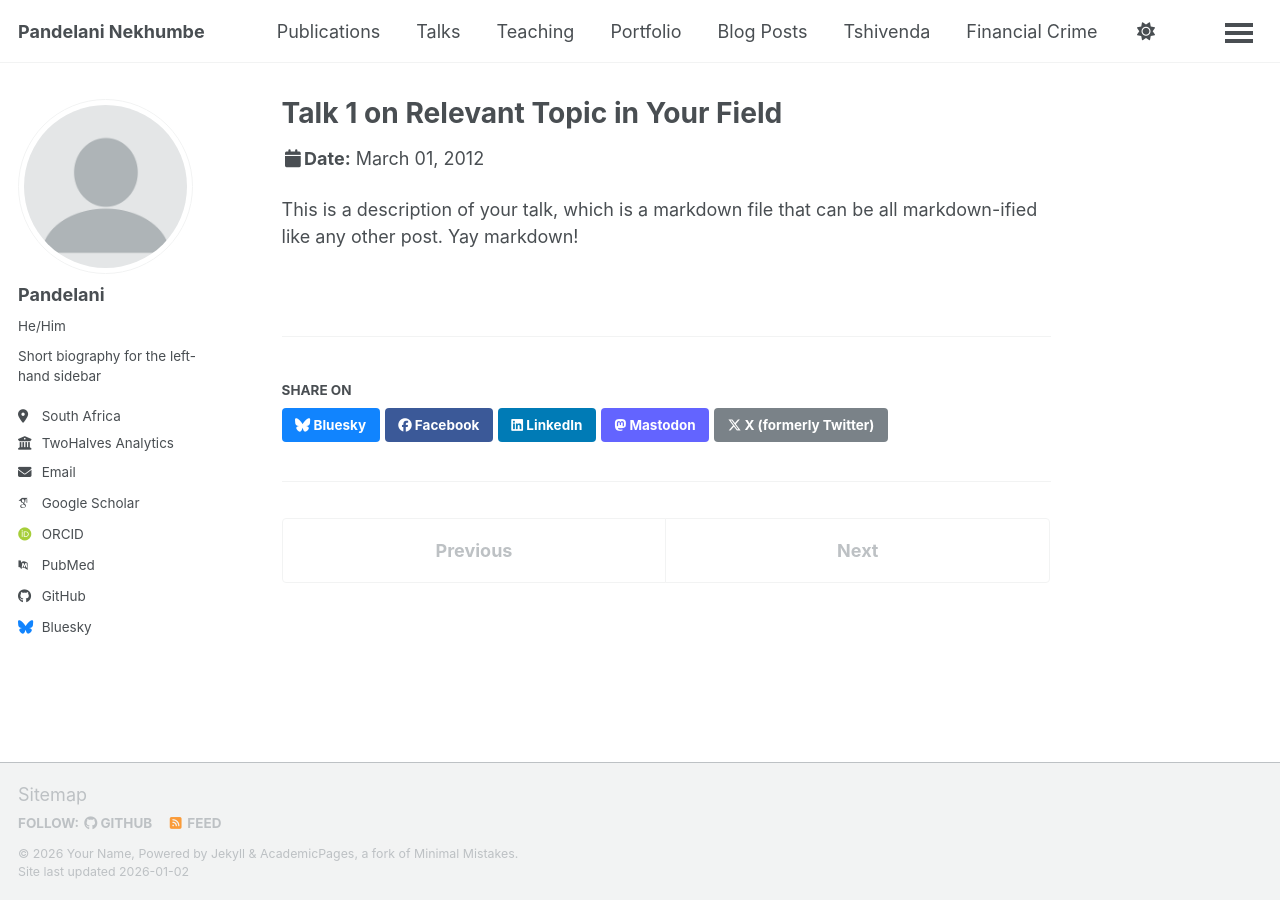
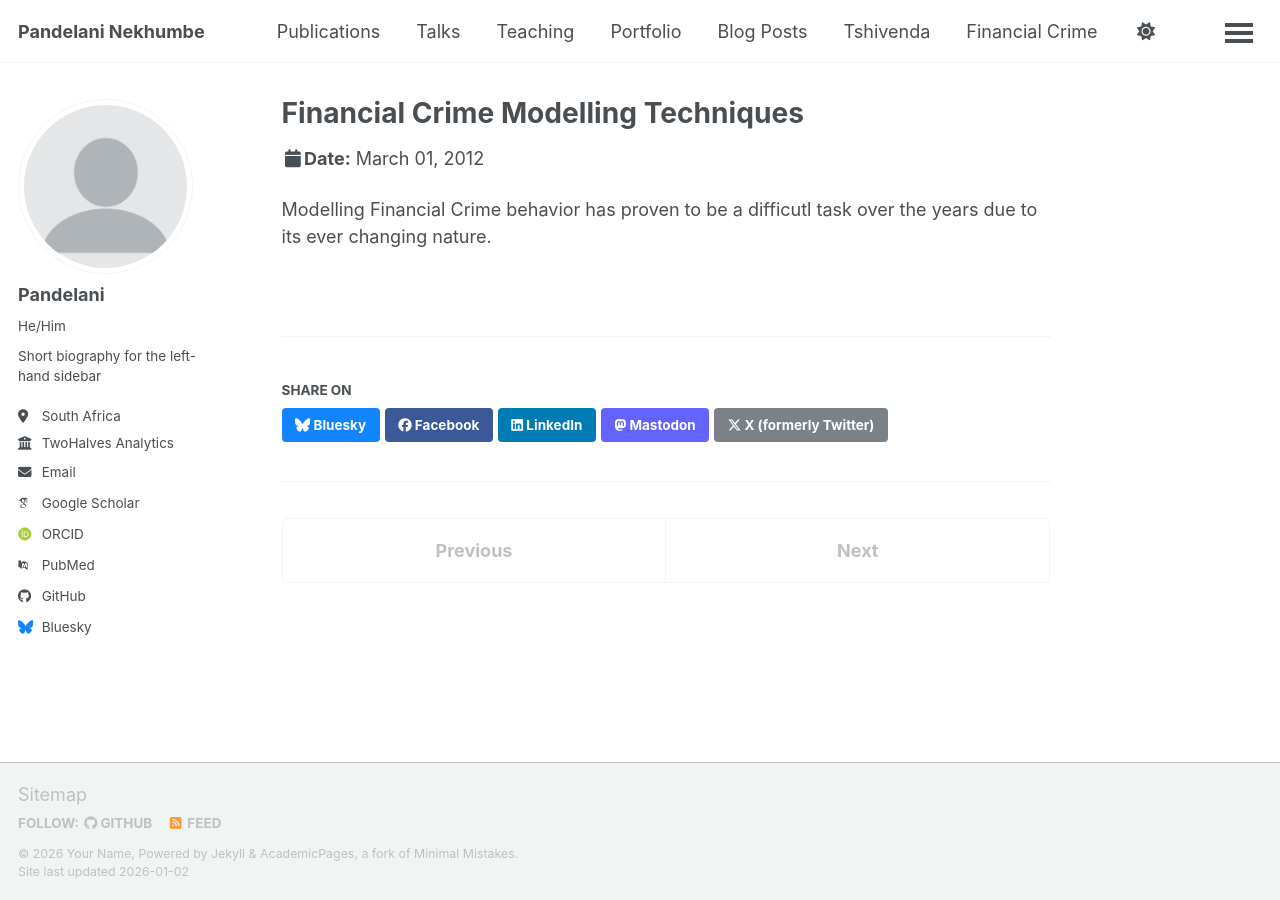
Before and after one commit to Pandelani/Pandelani.github.io, a Jekyll site: the page built from _talks/2012-03-01-talk-1.md, in a window 1280 px wide. Built offline with Jekyll 4.4.1, drawn with Linux system fonts in a browser that asks for light colours; some web fonts are replaced; a script bundle is joined from its source files by our own code; library files that are not in the unit come from our copies.

Commit message:
Revise talk title and description
Updated the title and description of the talk.

```diff
--- a/_talks/2012-03-01-talk-1.md
+++ b/_talks/2012-03-01-talk-1.md
@@ -1,5 +1,5 @@
 ---
-title: "Talk 1 on Relevant Topic in Your Field"
+title: "Financial Crime Modelling Techniques"
 collection: talks
 type: "Talk"
 permalink: /talks/2012-03-01-talk-1
@@ -8,4 +8,4 @@ date: 2012-03-01
 location: "San Francisco, CA, USA"
 ---
 
-This is a description of your talk, which is a markdown file that can be all markdown-ified like any other post. Yay markdown!
+Modelling Financial Crime behavior has proven to be a difficutl task over the years due to its ever changing nature.
```
